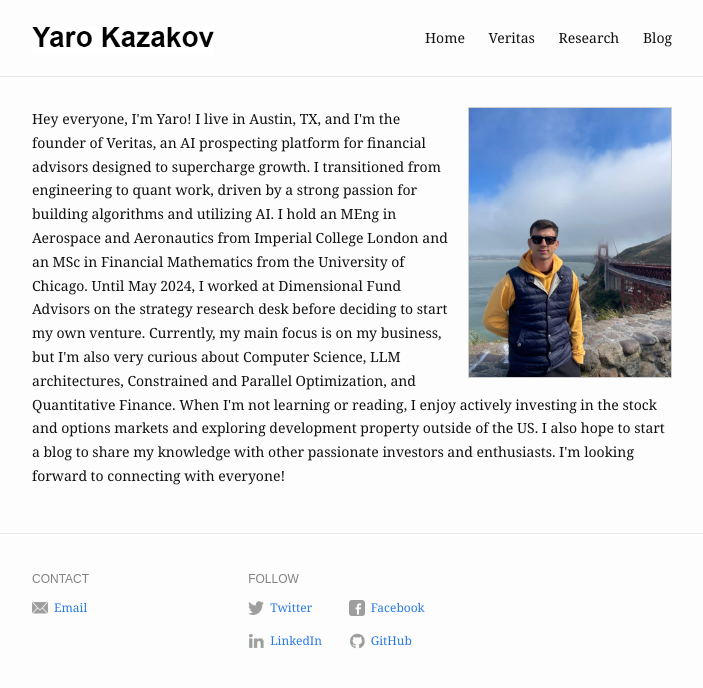
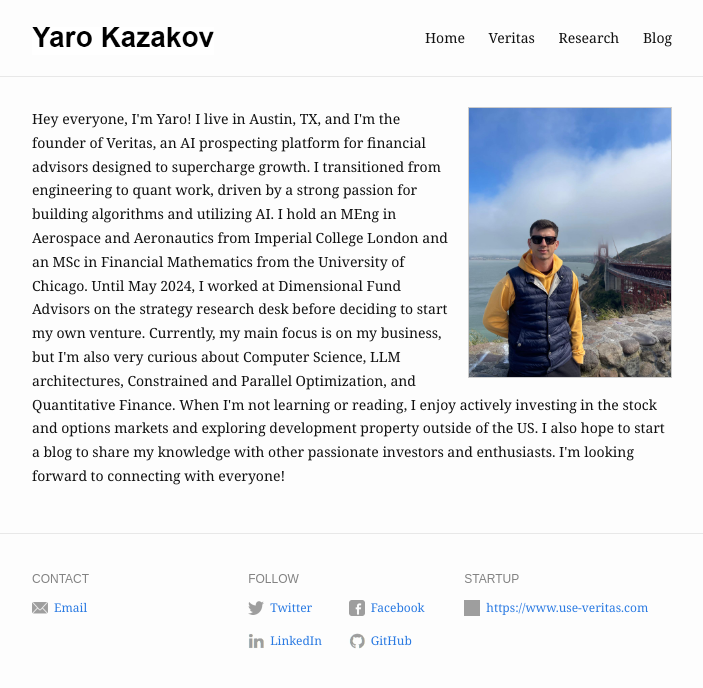
Before and after one commit to eliottvincent/bay, a Jekyll site: the page built from index.md, in a window 1280 px wide. Shown: the top 688 px of the page, without its empty margins (288-991 px from the left). Built offline with Jekyll 4.4.1, drawn with Linux system fonts in a browser that asks for light colours; some of the changed lines change nothing that is shown.

Commit message:
Update _config.yml

```diff
--- a/_config.yml
+++ b/_config.yml
@@ -35,6 +35,10 @@ footer:
     - type: github
       name: GitHub
       link: http://github.com/YaroKazakov
+  startup:
+    - type: website
+      name: website
+      value: https://www.use-veritas.com
 
 # Build settings
 markdown: kramdown
```
